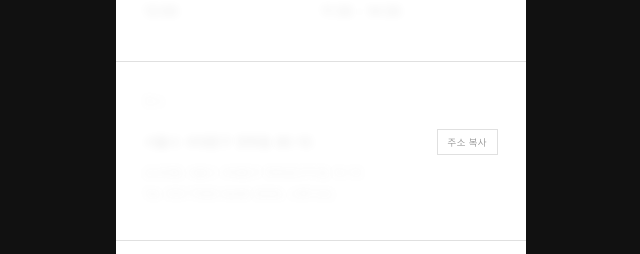
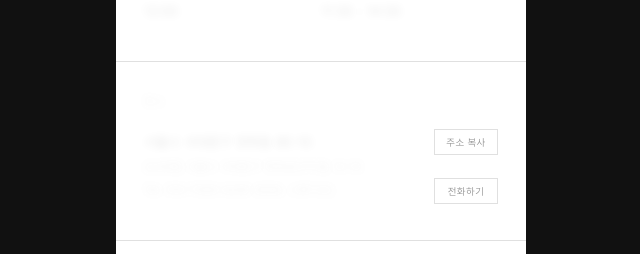
Before and after one commit to thenewpark/rsvp, a React (Vite) app: page / in a window 1280 px wide. Shown: the part 2240-2494 px from the top of the page, without its empty margins (319-959 px from the left). Built offline with nearby package versions, Linux system fonts and the light colour scheme.

Commit message:
버튼 디테일

```diff
--- a/src/components/RSVPForm.tsx
+++ b/src/components/RSVPForm.tsx
@@ -49,8 +49,15 @@ const STYLES = `
     cursor: pointer;
     white-space: nowrap;
     flex-shrink: 0;
+    display: inline-flex;
+    align-items: center;
+    justify-content: center;
+    text-align: center;
     transition: background-color 150ms ease, color 150ms ease, border-color 150ms ease;
     line-height: 1.6;
+  }
+  .copy-btn--compact {
+    width: 64px;
   }
   .copy-btn.copied {
     background: var(--color-fill);
@@ -208,7 +215,7 @@ function WordRevealText({
 }
 
 // ── Copy button ────────────────────────────────────────────────────────────────
-function CopyButton({ text, label }: { text: string; label: string }) {
+function CopyButton({ text, label, compact = false }: { text: string; label: string; compact?: boolean }) {
   const [copied, setCopied] = useState(false)
   const copy = async () => {
     try {
@@ -218,9 +225,21 @@ function CopyButton({ text, label }: { text: string; label: string }) {
     } catch { /* silent fail */ }
   }
   return (
-    <button className={`copy-btn${copied ? ' copied' : ''}`} onClick={copy}>
+    <button className={`copy-btn${compact ? ' copy-btn--compact' : ''}${copied ? ' copied' : ''}`} onClick={copy}>
       {copied ? '복사됨' : label}
     </button>
+  )
+}
+
+function CallButton({ phone, label }: { phone: string; label: string }) {
+  return (
+    <a
+      className="copy-btn copy-btn--compact"
+      href={`tel:${phone.replace(/[^+\d]/g, '')}`}
+      style={{ textDecoration: 'none' }}
+    >
+      {label}
+    </a>
   )
 }
 
@@ -336,7 +355,7 @@ function RSVPModal({ onClose, onSuccess }: {
           borderBottom: '1px solid var(--color-border)',
           position: 'sticky', top: 0, background: 'white', zIndex: 1,
         }}>
-          <span style={{ fontSize: '13px', fontWeight: 300, letterSpacing: '0.04em', color: 'var(--color-text)' }}>
+          <span style={{ fontSize: '14px', fontWeight: 300, letterSpacing: '0.04em', color: 'var(--color-text)' }}>
             참석 확인
           </span>
           <button onClick={onClose} style={{
@@ -368,7 +387,7 @@ function RSVPModal({ onClose, onSuccess }: {
 
           {/* Name */}
           <div>
-            <p style={{ fontSize: '13px', fontWeight: 300, marginBottom: '8px', color: 'var(--color-text)' }}>성함 *</p>
+            <p style={{ fontSize: '14px', fontWeight: 300, marginBottom: '8px', color: 'var(--color-text)' }}>성함 *</p>
             <input
               type="text" value={name}
               onChange={e => setName(e.target.value)}
@@ -384,7 +403,7 @@ function RSVPModal({ onClose, onSuccess }: {
 
           {/* Time slot */}
           <div>
-            <p style={{ fontSize: '13px', fontWeight: 300, marginBottom: '12px', color: 'var(--color-text)' }}>
+            <p style={{ fontSize: '14px', fontWeight: 300, marginBottom: '12px', color: 'var(--color-text)' }}>
               편하신 식사 시간을 알려주세요.*
             </p>
             <div style={{ display: 'grid', gridTemplateColumns: '1fr 1fr', gap: '8px' }}>
@@ -394,7 +413,7 @@ function RSVPModal({ onClose, onSuccess }: {
                   <button key={slot} onClick={() => handleSelect(slot)}
                     className={['slot-btn', on ? 'slot-btn--on' : ''].join(' ')}
                     style={{
-                      border: '1px solid', padding: '16px 12px', fontSize: '13px',
+                      border: '1px solid', padding: '16px 12px', fontSize: '14px',
                       fontWeight: 300, textAlign: 'left', cursor: 'pointer',
                       ...(on
                         ? { backgroundColor: 'var(--color-fill)', color: '#fff', borderColor: 'var(--color-fill)' }
@@ -402,7 +421,7 @@ function RSVPModal({ onClose, onSuccess }: {
                       ),
                     }}
                   >
-                    <span style={{ display: 'block', fontSize: '11px', marginBottom: '4px', opacity: 0.45 }}>
+                    <span style={{ display: 'block', fontSize: '12px', marginBottom: '4px', opacity: 0.45 }}>
                       {on ? '—' : '○'}
                     </span>
                     {slot}
@@ -419,7 +438,7 @@ function RSVPModal({ onClose, onSuccess }: {
             opacity: extraVisible ? 1 : 0,
             transition: 'max-height 220ms ease-out, opacity 220ms ease-out',
           }}>
-            <p style={{ fontSize: '13px', fontWeight: 300, marginBottom: '8px', color: 'var(--color-text)' }}>
+            <p style={{ fontSize: '14px', fontWeight: 300, marginBottom: '8px', color: 'var(--color-text)' }}>
               참석하시는 인원 수를 알려주세요.
             </p>
             <div style={{ border: '1px solid var(--color-border)', display: 'flex', alignItems: 'center' }}>
@@ -453,7 +472,7 @@ function RSVPModal({ onClose, onSuccess }: {
             disabled={!canSubmit}
             className="submit-btn"
             style={{
-              width: '100%', padding: '16px', fontSize: '13px', fontWeight: 300,
+              width: '100%', padding: '16px', fontSize: '14px', fontWeight: 300,
               letterSpacing: '0.06em', border: '1px solid',
               cursor: canSubmit ? 'pointer' : 'not-allowed',
               ...(canSubmit
@@ -695,7 +714,9 @@ export default function RSVPForm() {
                   display: 'block',
                   pointerEvents: 'none',
                   opacity: isHeroVideoReady ? 1 : 0,
-                  transition: 'opacity 120ms linear',
+                  transform: isHeroVideoReady ? 'translateY(0)' : 'translateY(16px)',
+                  filter: isHeroVideoReady ? 'blur(0px)' : 'blur(12px)',
+                  transition: 'opacity 600ms ease-out, transform 780ms ease-out, filter 780ms ease-out',
                 }}
               />
             </div>
@@ -784,7 +805,7 @@ export default function RSVPForm() {
           <div style={{ padding: '32px 28px 36px', borderTop: '1px solid var(--color-border)' }}>
             <SectionLabel>일시</SectionLabel>
             <WordRevealText
-              lines={['2026년 5월 23일 토요일', '11:00 — 16:00']}
+              lines={['2026년 5월 23일 토요일', '11:00 – 16:00']}
               revealStretch={1}
               style={{ fontSize: '14px', fontWeight: 300, lineHeight: 1.9, color: 'var(--color-text)', marginBottom: '20px' }}
             />
@@ -815,24 +836,25 @@ export default function RSVPForm() {
               <WordRevealText
                 lines={['서울시 서대문구 연희동 95-10']}
                 revealStretch={1}
-                style={{ fontSize: '14px', fontWeight: 300, lineHeight: 1.9, color: 'var(--color-text)', marginBottom: '8px' }}
+                style={{ fontSize: '14px', fontWeight: 300, lineHeight: 1.9, color: 'var(--color-text)', marginBottom: '4px' }}
               />
-              <CopyButton text="서울시 서대문구 연희로27다길 10-15" label="주소 복사" />
+              <CopyButton text="서울시 서대문구 연희동 95-10" label="주소 복사" compact />
             </div>
 
-            <div style={{ display: 'flex', alignItems: 'flex-start', justifyContent: 'space-between', gap: '12px' }}>
+            <div style={{ display: 'flex', alignItems: 'flex-start', justifyContent: 'space-between', gap: '12px', marginTop: '-2px' }}>
               <WordRevealText
                 lines={['(도로명) 서울시 서대문구 연희로27다길 10-15']}
                 revealStretch={0.5}
                 style={{ fontSize: '12px', fontWeight: 300, lineHeight: 1.7, color: 'var(--color-text-muted)', flex: 1 }}
               />
             </div>
-            <div style={{ display: 'flex', alignItems: 'flex-start', justifyContent: 'space-between', gap: '12px' }}>
+            <div style={{ display: 'flex', alignItems: 'center', justifyContent: 'space-between', gap: '12px' }}>
               <WordRevealText
                 lines={['Tel. 010-7359-4240 (WWL 스튜디오)']}
                 revealStretch={0.5}
-                style={{ fontSize: '12px', fontWeight: 300, lineHeight: 1.7, color: 'var(--color-text-muted)', flex: 1 }}
+                style={{ fontSize: '12px', fontWeight: 300, lineHeight: 1.7, color: 'var(--color-text-muted)', flex: 1, marginBottom: 0 }}
               />
+              <CallButton phone="010-7359-4240" label="전화하기" />
             </div>
           </div>
 
```
